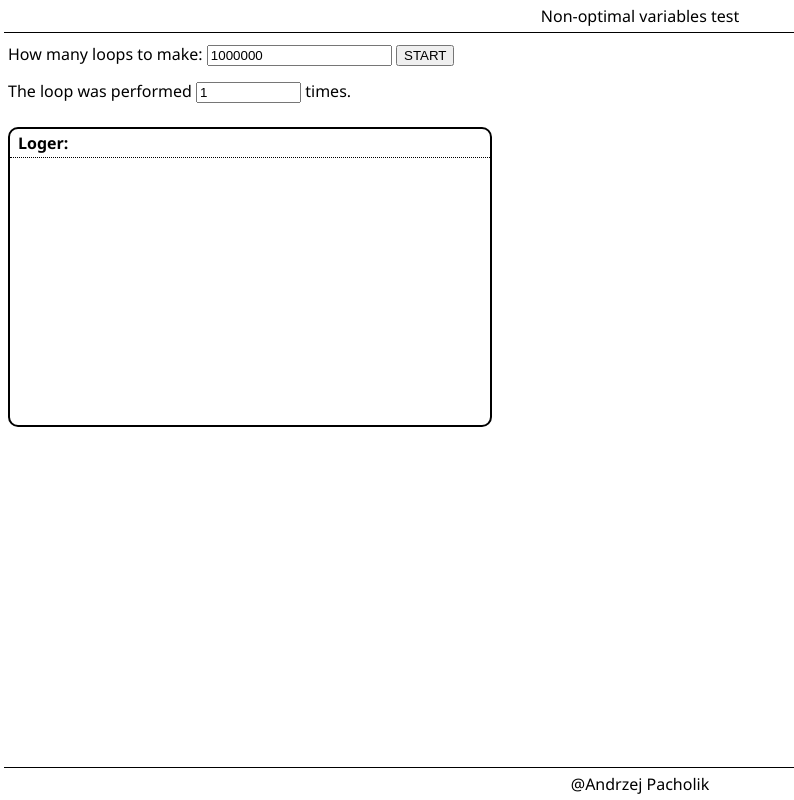
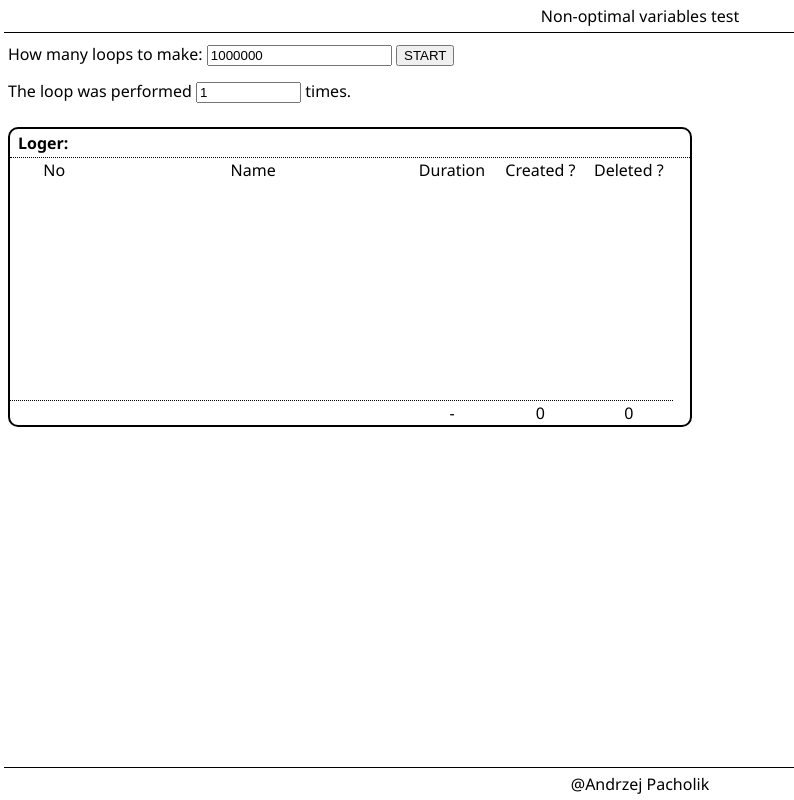
Before and after one commit to apacholik/non-optimal_variables, a React (Create React App) app: page / in a window 1280 px wide. Shown: the whole page, without its empty margins (0-794 px from the left). Built offline with nearby package versions, Linux system fonts and the light colour scheme.

Commit message:
Change LogerBox

```diff
--- a/package.json
+++ b/package.json
@@ -1,5 +1,5 @@
 {
-  "name": "non-optimal-variables",
+  "name": "non-optional-variables",
   "version": "1.0.0",
   "description": "",
   "keywords": [],
--- a/src/LogerBox.js
+++ b/src/LogerBox.js
@@ -28,7 +28,30 @@ const LogerBox = () => {
   return (
     <section className="logerBox">
       <header>Loger:</header>
-      <div id={LOGER_ID} className="logerBox__value"></div>
+      <table>
+        <thead>
+          <tr>
+            <th>No</th>
+            <th>Name</th>
+            <th>Duration</th>
+            <th>Created ?</th>
+            <th>Deleted ?</th>
+          </tr>
+        </thead>
+        <tbody
+          id={LOGER_ID}
+          data-created="0"
+          data-deleted="0"
+          data-sum-duration="0"
+        ></tbody>
+        <tfoot>
+          <tr>
+            <td id="sumDur">-</td>
+            <td id="countCreated">0</td>
+            <td id="countDeleted">0</td>
+          </tr>
+        </tfoot>
+      </table>
     </section>
   );
 };
--- a/src/NonOptimalVariables.js
+++ b/src/NonOptimalVariables.js
@@ -1,12 +1,13 @@
 import log from "./log";
-import { CREATE_VAR, DELETE_VAR } from "./consts";
-import { useRef, useState } from "react";
+import { CREATE_VAR, DELETE_VAR, LOGER_ID } from "./consts";
+import { useEffect, useRef, useState } from "react";
 
 const registry = new FinalizationRegistry((heldValue) => {
   log({
-    desc: `Deleted <i>${heldValue.name}</i> (#${heldValue.no})`,
+    title: heldValue.name,
     created: new Date(),
-    type: DELETE_VAR
+    type: DELETE_VAR,
+    no: heldValue.no
   });
 });
 
@@ -16,44 +17,57 @@ const NonOptimalVariables = () => {
     label: "How many loops to make: "
   };
   const [counter, setCounter] = useState(1);
+  const [isDo, setIsDo] = useState(false);
   const loop = useRef(null);
 
   log({
-    desc: `Created <i>nonOptimalVal</i> (#${counter})`,
+    title: "nonOptimalVal",
     created: new Date(),
-    type: CREATE_VAR
+    type: CREATE_VAR,
+    no: counter
   });
 
   registry.register(nonOptimalVal, {
     no: counter,
-    name: "variable nonOptimalVal"
+    name: "nonOptimalVal"
   });
 
   const startExperiment = () => {
+    const $loger = document.getElementById(LOGER_ID);
+    $loger.innerHTML = "";
+    $loger.dataset.created = 0;
+    $loger.dataset.deleted = 0;
+
     setCounter(1);
-
-    const fingerprint = setInterval(() => {
-      setCounter((currentVal) => {
-        if (currentVal >= loop.current.value - 1) {
-          console.log(currentVal);
-          clearInterval(fingerprint);
-        }
-
-        return currentVal + 1;
-      });
-    }, 50);
+    setIsDo(true);
   };
 
   log({
-    desc: `Created <i>startExperiment</i> (#${counter})`,
+    title: "startExperiment",
     created: new Date(),
-    type: CREATE_VAR
+    type: CREATE_VAR,
+    no: counter
   });
 
   registry.register(startExperiment, {
     no: counter,
-    name: "function startExperiment"
+    name: "startExperiment"
   });
+
+  useEffect(() => {
+    if (isDo) {
+      const fingerprint = setInterval(() => {
+        setCounter((currentVal) => {
+          if (currentVal >= loop.current.value - 1) {
+            clearInterval(fingerprint);
+            setIsDo(false);
+          }
+
+          return currentVal + 1;
+        });
+      }, 1);
+    }
+  }, [isDo]);
 
   return (
     <div>
--- a/src/log.js
+++ b/src/log.js
@@ -1,14 +1,87 @@
-import { LOGER_ID } from "./consts";
+import { LOGER_ID, CREATE_VAR, DELETE_VAR } from "./consts";
 import { format } from "date-fns";
 
-function log({ created, desc }) {
+const idxRowMaper = {
+  no: 1,
+  title: 2,
+  duration: 3,
+  isCreated: 4,
+  isDeleted: 5
+};
+
+function bumpSup($cell) {
+  const $sup = $cell.querySelector("sup");
+  if ($sup) {
+    const count = Number($sup.innerHTML.match(/[0-9]*/));
+    $sup.innerText = `${count + 1}`;
+  } else {
+    $cell.innerHTML = `X<sup>1<sup>`;
+  }
+}
+
+function log({ created, title, type, no }) {
   const $loger = document.getElementById(LOGER_ID);
-  const message = `[${format(created, "HH:mm:ss.SSS")}] ${desc}`;
   if ($loger) {
-    const p = document.createElement("p");
-    p.innerHTML = message;
-    $loger.appendChild(p);
+    const id = `${title}_${no}`;
+    let $row = $loger.querySelector(`#${id}`);
+
+    if ($row) {
+      switch (type) {
+        case CREATE_VAR: {
+          const $cell = $row.querySelector(
+            `td:nth-child(${idxRowMaper.isCreated})`
+          );
+
+          if ($cell.innerHTML === "-") {
+            $cell.innerHTML = "X";
+          } else {
+            bumpSup($cell);
+          }
+          break;
+        }
+        case DELETE_VAR: {
+          const $cell = $row.querySelector(
+            `td:nth-child(${idxRowMaper.isDeleted})`
+          );
+          if ($cell.innerHTML === "-") {
+            $loger.dataset.deleted = Number($loger.dataset.deleted) + 1;
+            $cell.innerHTML = "X";
+          } else {
+            bumpSup($cell);
+          }
+          break;
+        }
+        default:
+          console.error("Loger: Unsuported type!");
+      }
+    } else {
+      $row = document.createElement("tr");
+      $row.id = id;
+      $row.innerHTML = `
+        <td>${no}</td>
+        <td>${title}</td>
+        <td>-</td>
+        <td>${CREATE_VAR === type ? "X" : "-"}</td>
+        <td>${DELETE_VAR === type ? "X" : "-"}</td>
+      `;
+      $loger.appendChild($row);
+
+      if (CREATE_VAR === type) {
+        $loger.dataset.created = Number($loger.dataset.created) + 1;
+      } else if (DELETE_VAR === type) {
+        $loger.dataset.deleted = Number($loger.dataset.deleted) + 1;
+      }
+    }
+
+    const $created = document.getElementById("countCreated");
+    $created.innerText = $loger.dataset.created;
+    const $deleted = document.getElementById("countDeleted");
+    $deleted.innerText = $loger.dataset.deleted;
   } else {
+    const message = `[${format(
+      created,
+      "HH:mm:ss.SSS"
+    )}] ${type} #${no} ${title}`;
     console.info("Loger element isn'n created yet. Message:", message);
   }
 }
--- a/src/styles_HomeView.css
+++ b/src/styles_HomeView.css
@@ -1,5 +1,5 @@
 .homeView {
   width: 100%;
-  max-width: 500px;
+  max-width: 700px;
   padding: 0em 0.5em;
 }
--- a/src/styles_LogerBox.css
+++ b/src/styles_LogerBox.css
@@ -8,6 +8,7 @@
 
   display: flex;
   flex-direction: column;
+  overflow: hidden;
 }
 
 .logerBox > header {
@@ -17,12 +18,63 @@
   font-weight: 600;
 }
 
-.logerBox__value {
-  padding-left: 0.5em;
-  overflow: auto;
-  border-bottom-right-radius: 10px;
+table {
+  width: 100%;
+  height: 100%;
+  display: flex;
+  flex-direction: column;
 }
 
-.logerBox__value > * {
+tbody > tr,
+thead > tr,
+tfoot > tr {
+  display: grid;
+  grid-template-columns: 2fr 7fr 2fr 2fr 2fr;
+}
+
+thead,
+tfoot {
+  display: block;
+  /* distance of scroll */
+  padding-right: 17px;
+}
+
+tbody {
+  display: block;
+  overflow-y: scroll;
+  /* for overflow work */
+  height: 1px;
+  flex-grow: 1;
+}
+
+td,
+th {
   padding: 0.25em 0em;
+  text-align: center;
 }
+
+tbody td {
+  background-color: wheat;
+  border-radius: 5px;
+  margin: 0.25em;
+}
+
+tfoot > tr {
+  border-top: 1px dotted black;
+  grid-template-areas: ". . dur cre del";
+}
+
+#sumDur {
+  grid-area: dur;
+}
+#countCreated {
+  grid-area: cre;
+}
+#countDeleted {
+  grid-area: del;
+}
+
+sup {
+  vertical-align: super;
+  font-size: 0.75em;
+}
```
